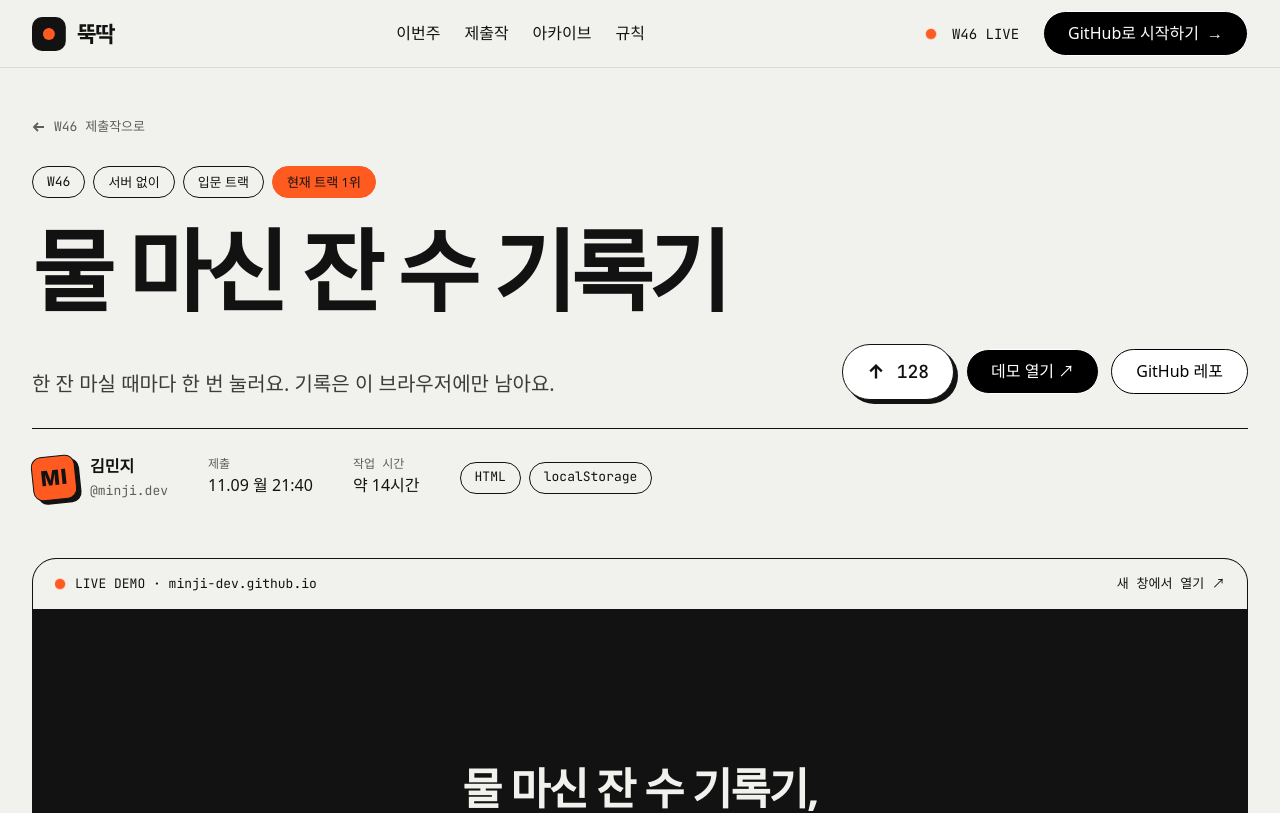
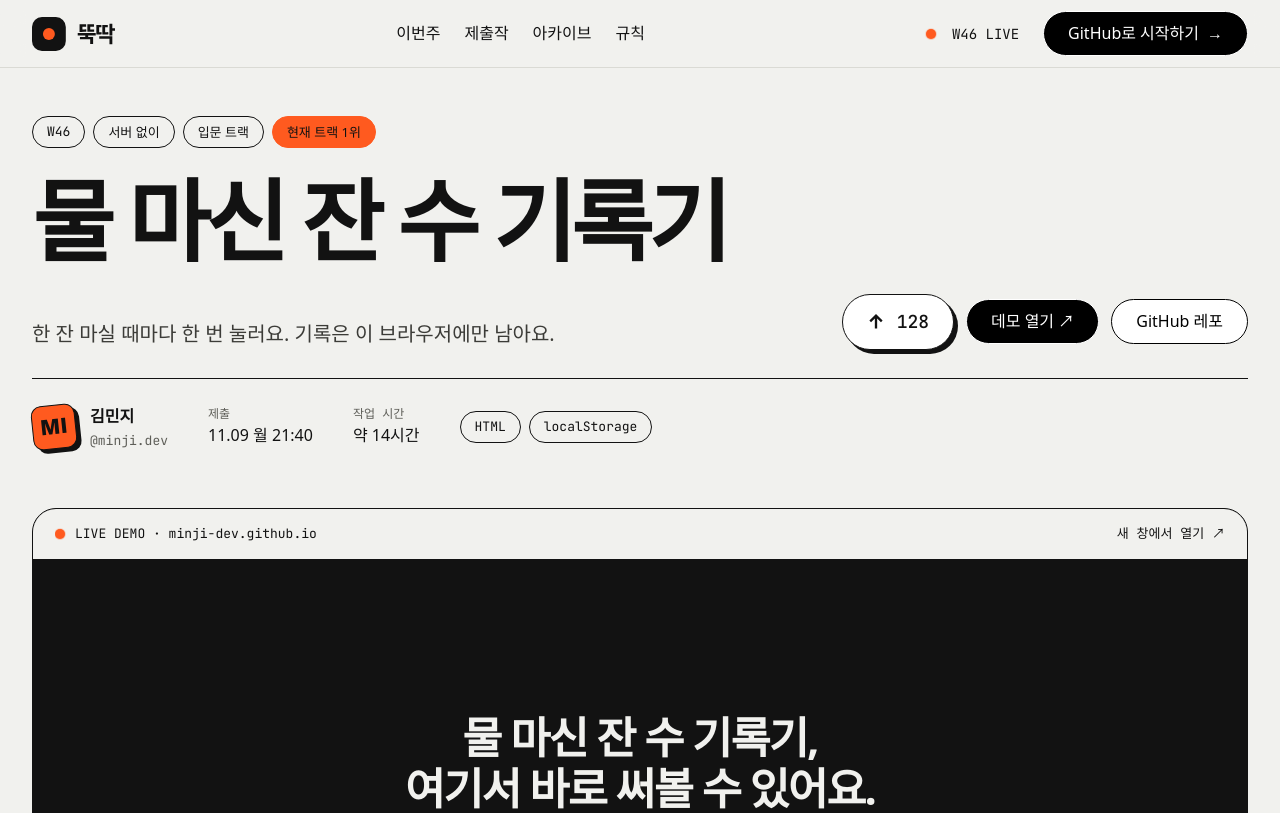
Before and after one commit to TeamUpLabs/ttukttak, a React (Vite) app: page /p/s-101 in a window 1280 px wide. Shown: the top 813 px of the page. Built offline with nearby package versions, Linux system fonts and the light colour scheme; a web font is replaced by a local one.

Commit message:
refactor: remove back navigation links from detail pages

```diff
--- a/src/features/submission/components/SubmissionDetail.tsx
+++ b/src/features/submission/components/SubmissionDetail.tsx
@@ -66,12 +66,6 @@ function SubmissionDetail({ id, renderVote, viewer }: SubmissionDetailProps) {
     <>
       {/* 머리 */}
       <section className={`${WRAP} pt-12 pb-14 flex flex-col gap-7`}>
-        <a href="/#submit" className="group mono inline-flex items-center gap-2 self-start text-[13px] text-(--tt-muted) no-underline hover:text-(--tt-ink)">
-          <svg width="14" height="14" viewBox="0 0 14 14" fill="none" stroke="currentColor" strokeWidth="1.8" aria-hidden="true" className="transition-transform duration-300 group-hover:-translate-x-1">
-            <path d="M12 7H2M6 3 2 7l4 4" />
-          </svg>
-          {week.code} 제출작으로
-        </a>
         <ul aria-label="제출작 분류" className="m-0 p-0 list-none flex flex-wrap gap-2">
           <li><Tag><span className="mono">{week.code}</span></Tag></li>
           <li><Tag>{week.title}</Tag></li>
@@ -151,9 +145,8 @@ function SubmissionDetail({ id, renderVote, viewer }: SubmissionDetailProps) {
                 <span
                   key={i}
                   title={`${slotLabel(i)}부터 6시간 · 커밋 ${n}개`}
-                  className={`min-h-1 rounded-t-(--tt-radius-xs) origin-bottom animate-[tt-bar_1s_var(--tt-ease-snap)_both] transition-colors hover:bg-(--tt-muted) ${
-                    i === peakIndex && n > 0 ? 'bg-(--tt-signal)' : 'bg-(--tt-ink)'
-                  }`}
+                  className={`min-h-1 rounded-t-(--tt-radius-xs) origin-bottom animate-[tt-bar_1s_var(--tt-ease-snap)_both] transition-colors hover:bg-(--tt-muted) ${i === peakIndex && n > 0 ? 'bg-(--tt-signal)' : 'bg-(--tt-ink)'
+                    }`}
                   style={{ height: `${(n / peak) * 100}%`, animationDelay: `${i * 50}ms` }}
                 />
               ))}
--- a/src/features/submission/components/SubmitForm.tsx
+++ b/src/features/submission/components/SubmitForm.tsx
@@ -158,12 +158,6 @@ function SubmitForm({ week, deadline, now, submittedCount, viewer, streakBefore
     <>
       {/* 머리 + 마감 띠 */}
       <div className="flex flex-col gap-8 pb-12">
-        <a href="/#theme" className="group mono inline-flex items-center gap-2 self-start text-[13px] text-(--tt-muted) no-underline hover:text-(--tt-ink)">
-          <svg width="14" height="14" viewBox="0 0 14 14" fill="none" stroke="currentColor" strokeWidth="1.8" aria-hidden="true" className="transition-transform duration-300 group-hover:-translate-x-1">
-            <path d="M12 7H2M6 3 2 7l4 4" />
-          </svg>
-          이번 주 주제로
-        </a>
         <div className="flex justify-between items-end flex-wrap gap-6">
           <div className="flex flex-col gap-3">
             <span className="mono text-[13px] text-(--tt-muted)">{week.code} · {week.title}</span>
@@ -385,11 +379,10 @@ function SubmitForm({ week, deadline, now, submittedCount, viewer, streakBefore
               type="submit"
               form="submit-form"
               disabled={!ready}
-              className={`w-full min-h-16 rounded-full text-[17px] font-bold transition-[translate,box-shadow,background-color,color] duration-(--tt-dur-press) focus-visible:shadow-[0_0_0_4px_var(--tt-focus)] ${
-                ready
+              className={`w-full min-h-16 rounded-full text-[17px] font-bold transition-[translate,box-shadow,background-color,color] duration-(--tt-dur-press) focus-visible:shadow-[0_0_0_4px_var(--tt-focus)] ${ready
                   ? 'bg-(--tt-signal) text-(--tt-ink) cursor-pointer shadow-(--tt-shadow-press) animate-[tt-breathe_2.2s_ease-in-out_infinite] active:translate-y-2.5 active:shadow-none active:animate-none'
                   : 'bg-(--tt-fill-quiet) text-(--tt-muted) cursor-not-allowed'
-              }`}
+                }`}
             >
               {ready ? '제출하기' : `${checks.length - doneCount}개 남았어요`}
             </button>
--- a/src/features/week/components/WeekResults.tsx
+++ b/src/features/week/components/WeekResults.tsx
@@ -45,12 +45,6 @@ function WeekResults({ id }: { id: string }) {
       {/* 머리 */}
       <section className={`${WRAP} pt-12 pb-18 flex flex-col gap-12`}>
         <div className="flex justify-between items-center flex-wrap gap-4">
-          <a href="/#archive" className="group mono inline-flex items-center gap-2 text-[13px] text-(--tt-muted) no-underline hover:text-(--tt-ink)">
-            <svg width="14" height="14" viewBox="0 0 14 14" fill="none" stroke="currentColor" strokeWidth="1.8" aria-hidden="true" className="transition-transform duration-300 group-hover:-translate-x-1">
-              <path d="M12 7H2M6 3 2 7l4 4" />
-            </svg>
-            아카이브
-          </a>
           <span className="mono text-[13px] text-(--tt-muted)">
             {kstDate(opensAt)} — {kstMonthDay(new Date(opensAt.getTime() + 6 * DAY))} · {STATUS_LABELS[status]}
           </span>
@@ -159,9 +153,8 @@ function Stat({ value, unit, label, index }: { value: number; unit?: string; lab
   const shown = useCountUp(value, 1200)
   return (
     <div
-      className={`flex flex-col-reverse gap-1.5 py-7 px-6 border-(--tt-ink) ${index === 0 ? 'pl-0' : ''} ${
-        index < 3 ? 'border-r-(length:--tt-stroke-bold)' : ''
-      } max-lg:[&:nth-child(2)]:border-r-0 max-lg:[&:nth-child(3)]:pl-0 max-lg:[&:nth-child(-n+2)]:border-b-(length:--tt-stroke-bold)`}
+      className={`flex flex-col-reverse gap-1.5 py-7 px-6 border-(--tt-ink) ${index === 0 ? 'pl-0' : ''} ${index < 3 ? 'border-r-(length:--tt-stroke-bold)' : ''
+        } max-lg:[&:nth-child(2)]:border-r-0 max-lg:[&:nth-child(3)]:pl-0 max-lg:[&:nth-child(-n+2)]:border-b-(length:--tt-stroke-bold)`}
     >
       <dt className="text-sm text-(--tt-muted)">{label}</dt>
       <dd className="m-0 tt-numeral-l max-sm:text-[52px] tabular-nums" aria-label={`${value.toLocaleString('ko-KR')}${unit ?? ''}`}>
@@ -213,11 +206,10 @@ function WeekLink({ week, dir, now }: { week: Week; dir: 'prev' | 'next'; now: D
   return (
     <a
       href={`/w/${week.id}`}
-      className={`relative isolate overflow-hidden flex flex-col gap-3 px-10 max-sm:px-4 py-14 max-sm:py-9 text-(--tt-ink) no-underline before:absolute before:inset-0 before:-z-10 before:bg-(--tt-signal) before:scale-x-0 before:transition-transform before:duration-500 before:ease-(--tt-ease-wipe) hover:before:scale-x-100 focus-visible:before:scale-x-100 ${
-        dir === 'prev'
+      className={`relative isolate overflow-hidden flex flex-col gap-3 px-10 max-sm:px-4 py-14 max-sm:py-9 text-(--tt-ink) no-underline before:absolute before:inset-0 before:-z-10 before:bg-(--tt-signal) before:scale-x-0 before:transition-transform before:duration-500 before:ease-(--tt-ease-wipe) hover:before:scale-x-100 focus-visible:before:scale-x-100 ${dir === 'prev'
           ? 'before:origin-left'
           : 'items-end text-right before:origin-right border-l-(length:--tt-stroke-bold) max-sm:border-l-0 max-sm:border-t-(length:--tt-stroke-bold) border-(--tt-ink)'
-      }`}
+        }`}
     >
       <span className="mono text-[13px]">{caption}</span>
       <span className="tt-numeral-xl max-sm:text-[60px]">{week.code}</span>
```
